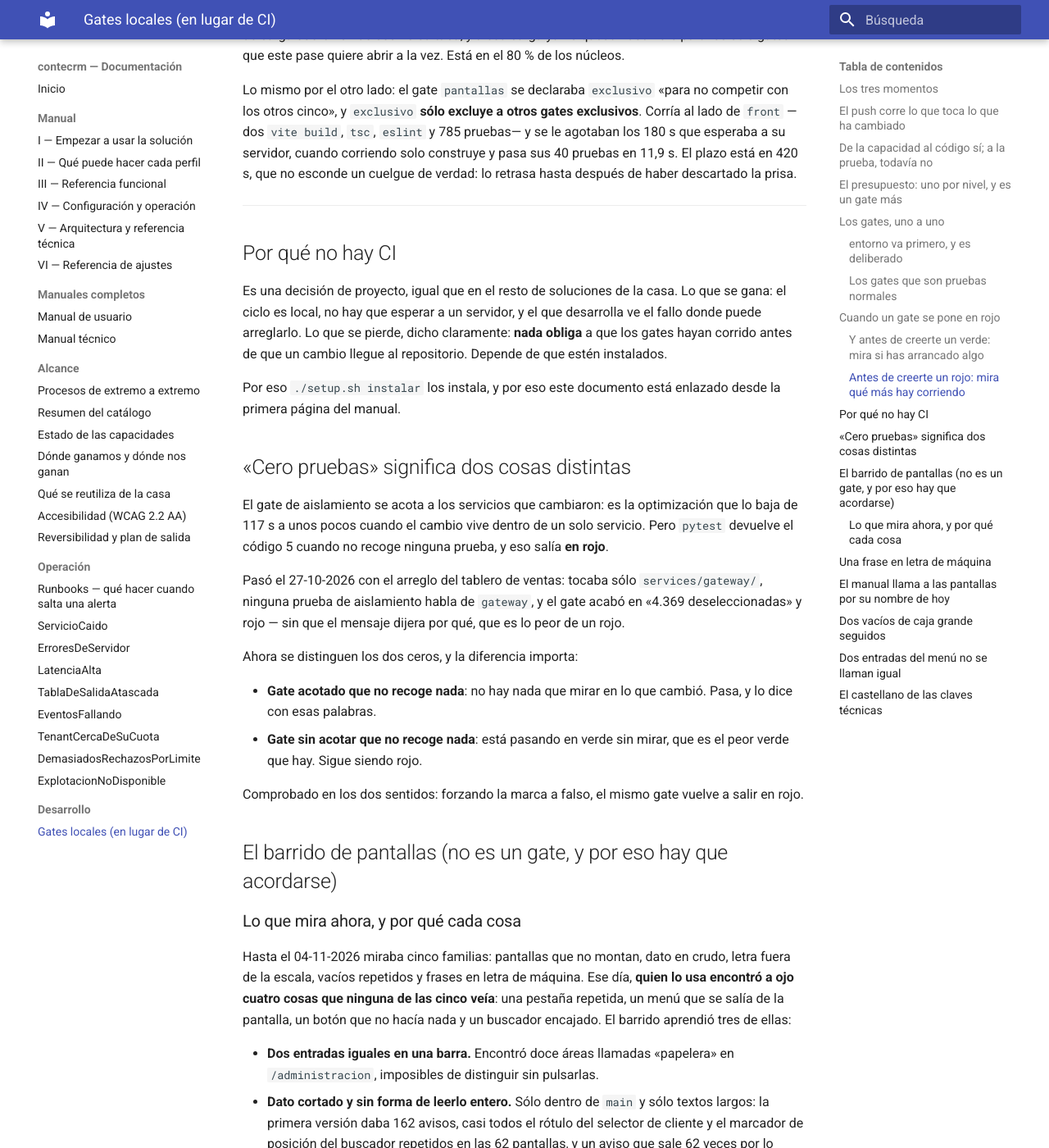
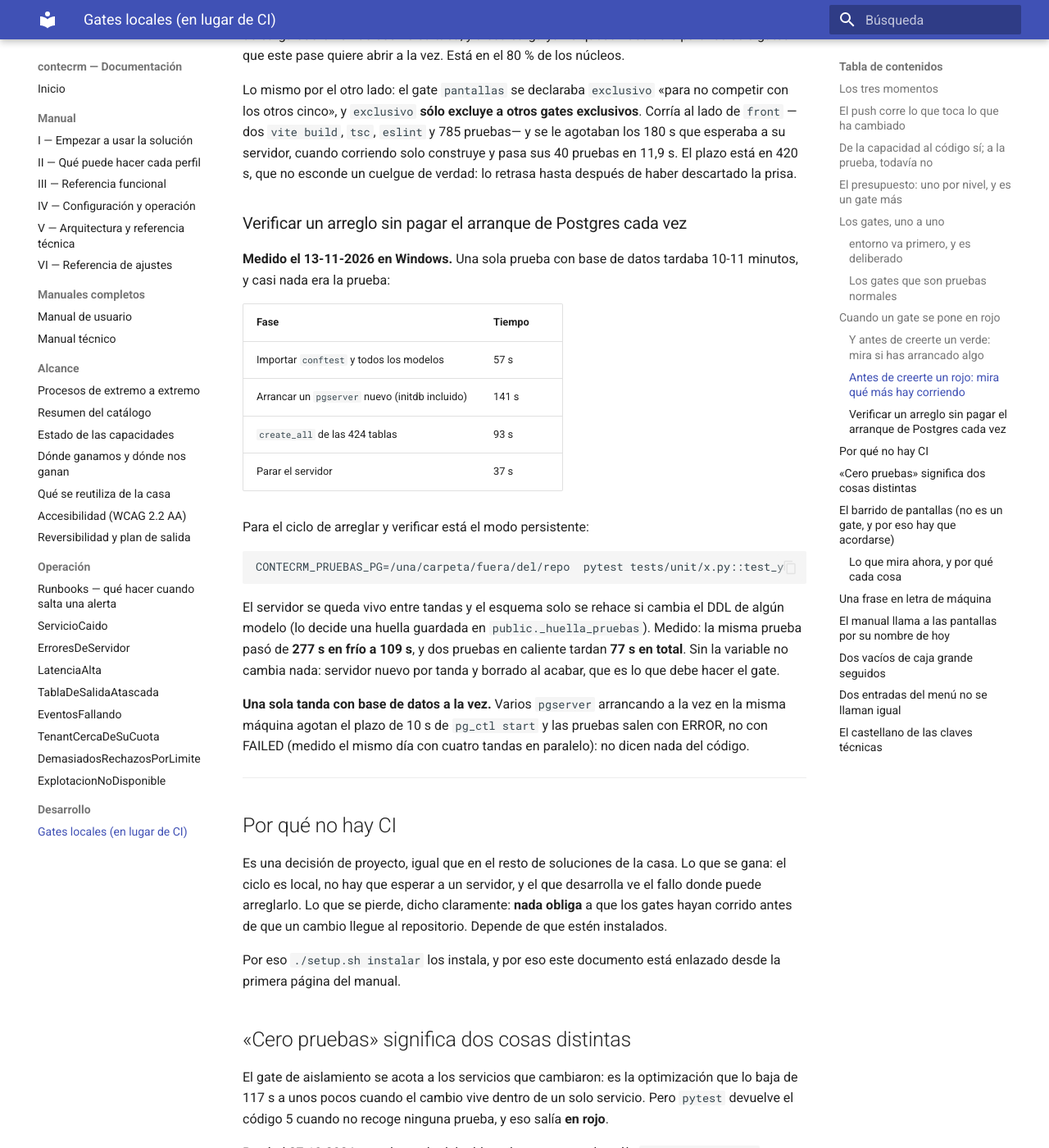
Before and after one commit to contecnova/contecrm, an MkDocs documentation site: the page built from docs/QUALITY_GATES.md, in a window 1280 px wide and 1400 px high, scrolled down 8368 px. Shown: the whole window at 82% size. Built offline with MkDocs 1.6.1 and Material for MkDocs 9.7.7, drawn with Linux system fonts in a browser that asks for light colours.

Commit message:
Pruebas con base de datos: modo persistente opcional que reutiliza Postgres y el esquema entre tandas
AN-21 (auditoría 13-11-2026). Medido: un nodo con BD tardaba 10-11 min; 141 s
en arrancar un pgserver nuevo, 93 s en create_all de 424 tablas y 37 s en
pararlo. Con CONTECRM_PRUEBAS_PG=<carpeta> el servidor se reutiliza vivo y el
esquema solo se rehace si cambia la huella del DDL. Medido: 277 s en frío,
109 s en caliente; dos pruebas en caliente, 77 s. Sin la variable el
comportamiento no cambia. Documentado en docs/QUALITY_GATES.md.

Co-Authored-By: Claude Opus 5.5 <noreply@anthropic.com>

````diff
--- a/docs/QUALITY_GATES.md
+++ b/docs/QUALITY_GATES.md
@@ -335,6 +335,35 @@ corriendo solo construye y pasa sus 40 pruebas en 11,9 s. El plazo está en
 420 s, que no esconde un cuelgue de verdad: lo retrasa hasta después de haber
 descartado la prisa.
 
+### Verificar un arreglo sin pagar el arranque de Postgres cada vez
+
+**Medido el 13-11-2026 en Windows.** Una sola prueba con base de datos tardaba
+10-11 minutos, y casi nada era la prueba:
+
+| Fase | Tiempo |
+|---|---|
+| Importar `conftest` y todos los modelos | 57 s |
+| Arrancar un `pgserver` nuevo (initdb incluido) | 141 s |
+| `create_all` de las 424 tablas | 93 s |
+| Parar el servidor | 37 s |
+
+Para el ciclo de arreglar y verificar está el modo persistente:
+
+```bash
+CONTECRM_PRUEBAS_PG=/una/carpeta/fuera/del/repo  pytest tests/unit/x.py::test_y
+```
+
+El servidor se queda vivo entre tandas y el esquema solo se rehace si cambia el
+DDL de algún modelo (lo decide una huella guardada en `public._huella_pruebas`).
+Medido: la misma prueba pasó de **277 s en frío a 109 s**, y dos pruebas en
+caliente tardan **77 s en total**. Sin la variable no cambia nada: servidor
+nuevo por tanda y borrado al acabar, que es lo que debe hacer el gate.
+
+**Una sola tanda con base de datos a la vez.** Varios `pgserver` arrancando a la
+vez en la misma máquina agotan el plazo de 10 s de `pg_ctl start` y las pruebas
+salen con ERROR, no con FAILED (medido el mismo día con cuatro tandas en
+paralelo): no dicen nada del código.
+
 ---
 
 ## Por qué no hay CI
````
Also changed, not shown: 1 other file.
